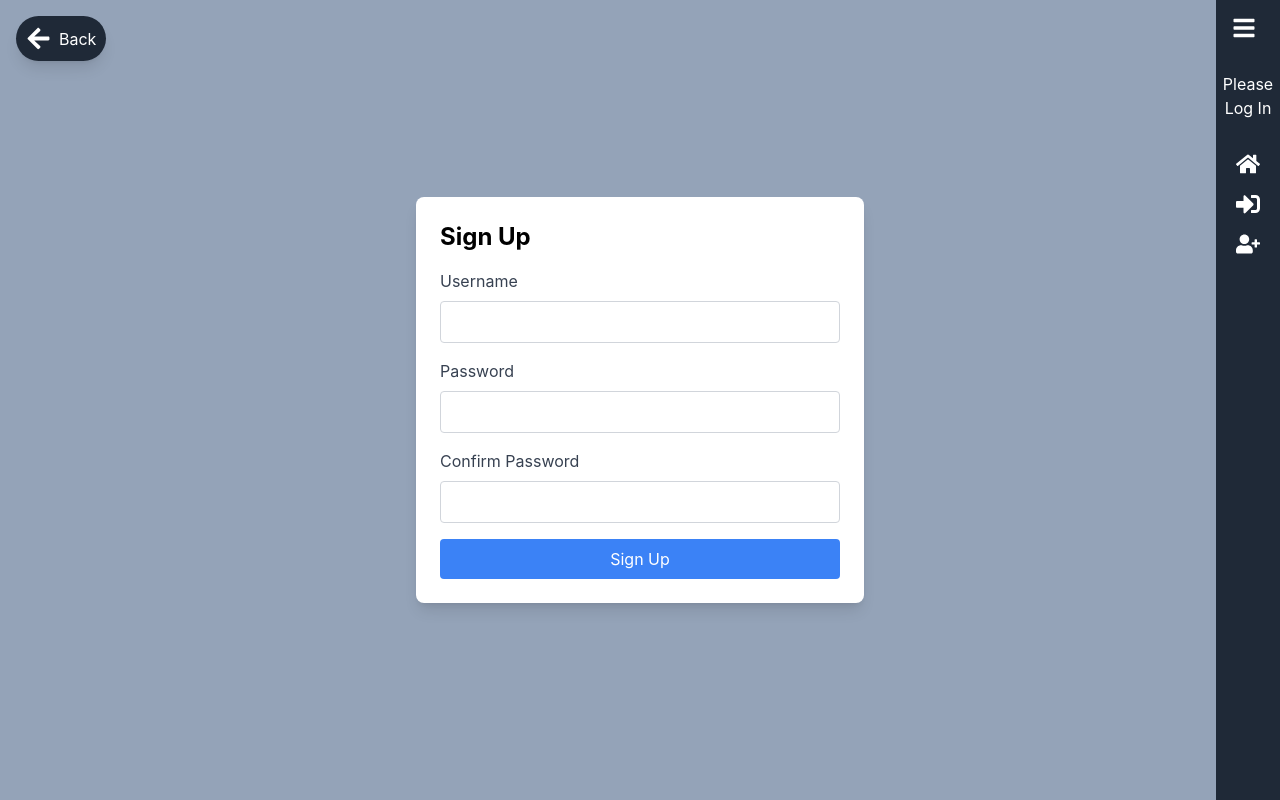
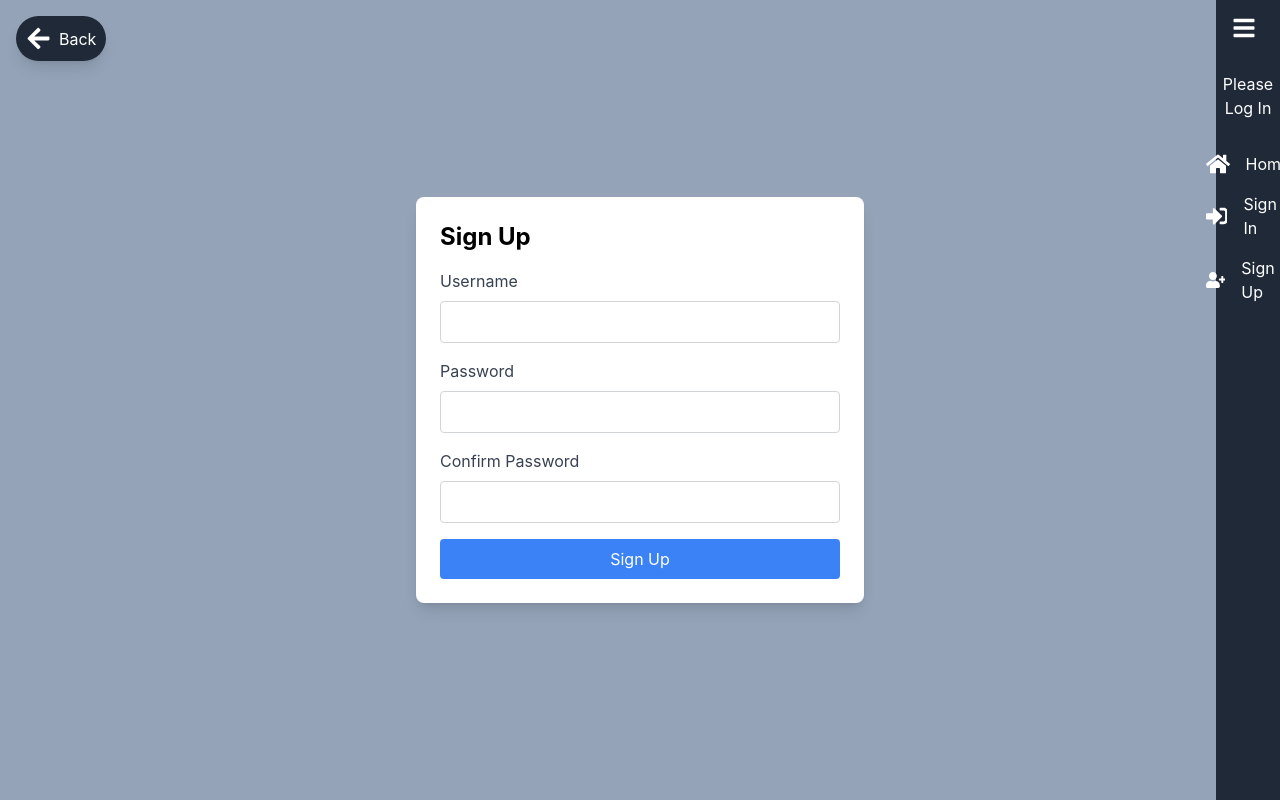
Before and after one commit to JAmcevoy/LearnWithMe, a React (Create React App) app: page /signup in a window 1280 px wide. Built offline with nearby package versions, Linux system fonts and the light colour scheme; no server answers.

Commit message:
Added custom css to handle hidden text on small screens

```diff
--- a/src/components/Sidebar.js
+++ b/src/components/Sidebar.js
@@ -14,6 +14,7 @@ import { NavLink } from 'react-router-dom';
 import { useSidebar } from '../hooks/useSidebar';
 import { useCurrentUser, useSetCurrentUser } from '../context/CurrentUserContext';
 import LogoutModal from './LogoutModal';
+import styles from '../styles/Sidebar.module.css'; // Importing the custom CSS
 
 const Sidebar = ({ isOpen, isMobile }) => {
   const { isSidebarOpen, toggleSidebar, isMobileView, sidebarRef } = useSidebar(isOpen, isMobile);
@@ -51,7 +52,7 @@ const Sidebar = ({ isOpen, isMobile }) => {
       <li className={`flex items-center justify-center ${extraClasses}`}>
         <NavLink to={to} onClick={handleNavLinkClick} className="flex items-center text-white" aria-label={label}>
           {icon}
-          {isSidebarOpen && <span className="ml-4">{label}</span>}
+          <span className={`ml-4 ${styles.navText}`}>{label}</span> {/* Add class to control text visibility */}
         </NavLink>
       </li>
     );
@@ -70,13 +71,13 @@ const Sidebar = ({ isOpen, isMobile }) => {
         ref={sidebarRef}
         className={`bg-gray-800 p-4 transition-all duration-300 z-20 ${isMobileView
             ? 'fixed top-0 left-0 right-0 h-16 flex items-center justify-between'
-            : `fixed top-0 right-0 h-screen ${isSidebarOpen ? 'w-64' : 'w-16'}`
-          }`}
+            : `fixed top-0 right-0 h-screen ${isSidebarOpen ? 'w-64' : 'w-16'}`}`}
       >
         <div className="flex items-center">
           <button onClick={toggleSidebar} className="text-white" aria-label={isSidebarOpen ? 'Close sidebar' : 'Open sidebar'}>
             <FaBars size={24} />
           </button>
+
           {isMobileView && isSidebarOpen && (
             <div className="flex space-x-4 ml-4">
               {renderNavLink('/', <FaHome size={24} />, 'Home')}
@@ -98,7 +99,7 @@ const Sidebar = ({ isOpen, isMobile }) => {
                     className="text-white"
                     aria-label={`Profile of ${currentUser.username}`}
                   >
-                    {currentUser.profile_image? (
+                    {currentUser.profile_image ? (
                       <img
                         src={currentUser.profile_image}
                         alt={`${currentUser.username}'s profile`}
@@ -128,7 +129,23 @@ const Sidebar = ({ isOpen, isMobile }) => {
         )}
 
         {currentUser && (
-          <div className={`text-white ${isMobileView ? '' : 'absolute bottom-4 left-0 right-0'} flex justify-center items-center`}>
+          <div className={`text-white ${isMobileView ? 'flex items-center space-x-4 ml-auto' : 'absolute bottom-4 left-0 right-0 flex justify-center items-center'}`}>
+            {/* Render Profile Icon ONLY in Mobile View */}
+            {isMobileView && (
+              <NavLink to={`/profile/${currentUser.pk}`} aria-label="User Profile">
+                {currentUser.profile_image ? (
+                  <img
+                    src={currentUser.profile_image}
+                    alt={`${currentUser.username}'s profile`}
+                    className="rounded-full w-8 h-8"
+                  />
+                ) : (
+                  <FaUserCircle size={24} />
+                )}
+              </NavLink>
+            )}
+
+            {/* Logout Button */}
             <button onClick={openLogoutModal} className="flex items-center" aria-label="Logout">
               <FaSignOutAlt size={24} />
               {!isMobileView && isSidebarOpen && <span className="ml-4">Logout</span>}
--- /dev/null
+++ b/src/styles/Sidebar.module.css
@@ -0,0 +1,13 @@
+/* For screens under 530px */
+@media (max-width: 530px) {
+    .navText {
+      display: none; /* Hide the text under 530px */
+    }
+  }
+
+  /* For screens above 530px */
+  @media (min-width: 531px) {
+    .navText {
+      display: inline-block; /* Show the text above 530px */
+    }
+  }
```
Also changed, not shown: 1 other file (tests, documents, lock files or other folders). Lines whose indentation alone changed are shown as unchanged.
